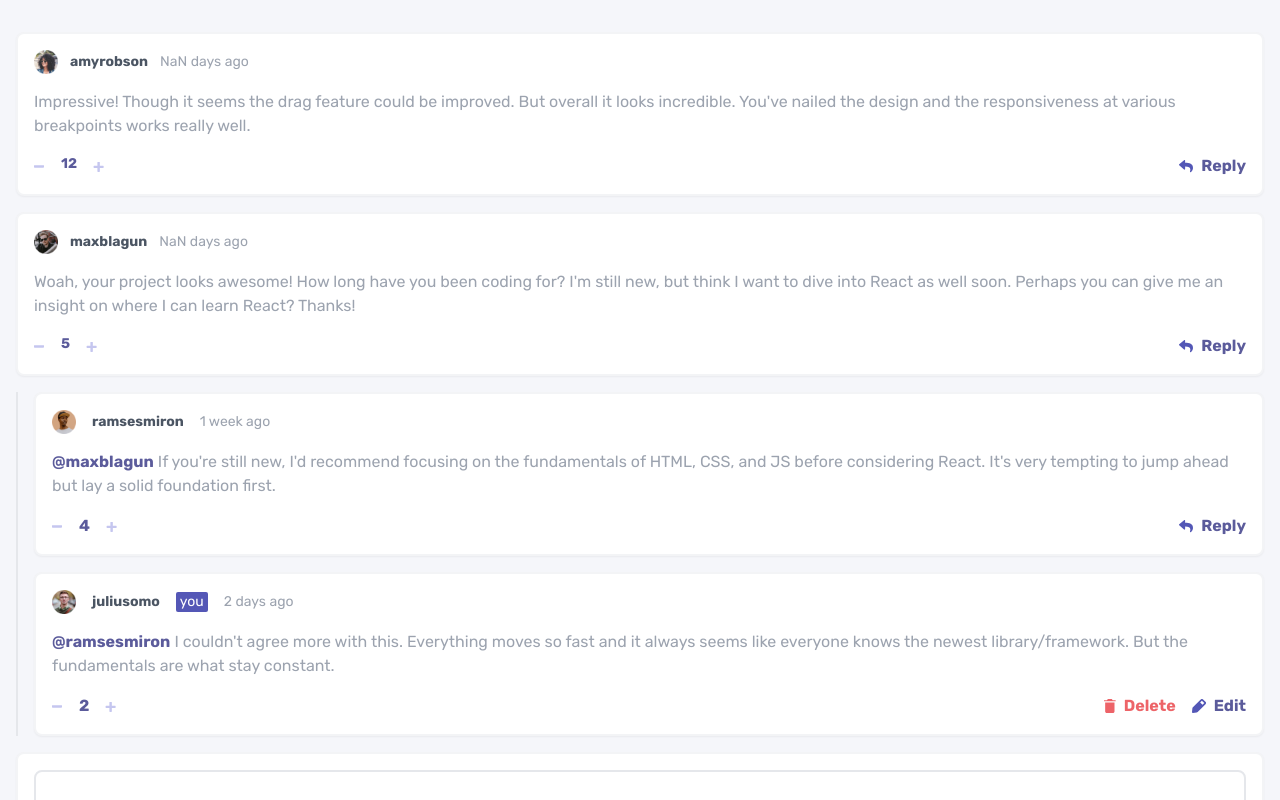
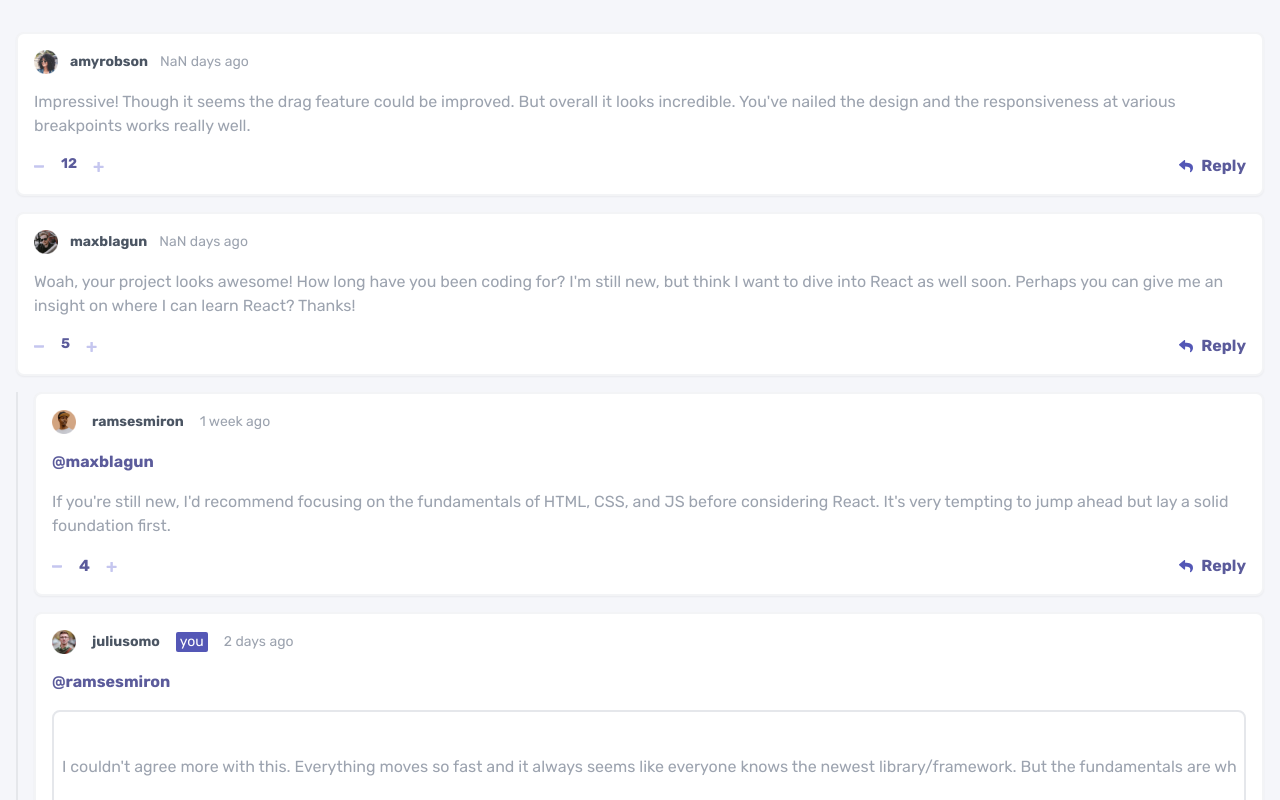
Before and after one commit to pmugasa/interactive-comments-section, a React (Vite) app: page / in a window 1280 px wide. Both pictures are taken after a click on the button "Edit". Shown: the top 800 px of the page. Built offline with nearby package versions, Linux system fonts and the light colour scheme.

Commit message:
added the edit reply functionality

```diff
--- a/src/components/Card.jsx
+++ b/src/components/Card.jsx
@@ -16,6 +16,7 @@ function Card({
   downVote,
 }) {
   const [replies, setReplies] = useState(comment.replies);
+  const [editingReply, setEditingReply] = useState(null);
 
   //downvoting Reply
   function downVoteReply(id) {
@@ -48,6 +49,24 @@ function Card({
   function deleteReply(id) {
     const updatedReplies = replies.filter((reply) => reply.id !== id);
     setReplies(updatedReplies);
+  }
+
+  //edit user comments
+  function handleEditReply(r) {
+    setEditingReply(r);
+  }
+  console.log("edited reply", editingReply);
+  //update edited comment
+  function updateReply() {
+    const updatedReplies = replies.map((reply) => {
+      if (reply.id === editingReply.id) {
+        return { ...reply, content: editingReply.content };
+      } else {
+        return reply;
+      }
+    });
+    setReplies(updatedReplies);
+    setEditingReply(null);
   }
 
   return (
@@ -133,6 +152,11 @@ function Card({
                 downVoteReply={downVoteReply}
                 upVoteReply={upVoteReply}
                 deleteReply={deleteReply}
+                handleEditReply={handleEditReply}
+                setEditingComment={setEditingReply}
+                editingReply={editingReply}
+                setEditingReply={setEditingReply}
+                updateReply={updateReply}
               />
             ))
           : null}
--- a/src/components/Reply.jsx
+++ b/src/components/Reply.jsx
@@ -1,9 +1,15 @@
+import Button from "./Button";
+
 function Reply({
   reply,
   currentUser,
   deleteReply,
   downVoteReply,
   upVoteReply,
+  handleEditReply,
+  setEditingReply,
+  editingReply,
+  updateReply,
 }) {
   return (
     <>
@@ -21,14 +27,33 @@ function Reply({
 
           <p className="text-gray-400 ">{reply.createdAt}</p>
         </div>
-        <p className="mt-4 text-gray-400 text-base">
+        <div className="mt-4 text-gray-400 text-base">
           {reply.replyingTo ? (
             <span className="font-bold text-purple mr-1">
               @{reply.replyingTo}
             </span>
           ) : null}
-          {reply.content}
-        </p>
+          {editingReply && editingReply.id === reply.id ? (
+            <div>
+              <input
+                value={editingReply.content}
+                onChange={(e) =>
+                  setEditingReply({
+                    ...editingReply,
+                    content: e.target.value,
+                  })
+                }
+                type="text"
+                className=" text-base mt-4 border-2 border-gray-200 h-28 w-full rounded-lg p-2 font-rubik text-gray-400 focus:outline-purple"
+              />
+              <Button onClick={() => updateReply(reply.id)} className="mt-2">
+                Update
+              </Button>
+            </div>
+          ) : (
+            <p className="mt-4  text-gray-400 text-base">{reply.content}</p>
+          )}
+        </div>
         <div className="flex mt-4">
           <div className="flex space-x-4">
             <button onClick={() => downVoteReply(reply.id)}>
@@ -52,7 +77,10 @@ function Reply({
                   <img src="src\assets\icon-delete.svg" />
                   <span className="font-semibold ">Delete</span>
                 </button>
-                <button className="flex items-center justify-center  text-purple space-x-2">
+                <button
+                  onClick={() => handleEditReply(reply)}
+                  className="flex items-center justify-center  text-purple space-x-2"
+                >
                   <img src="src\assets\icon-edit.svg" />
                   <span className="font-semibold  ">Edit</span>
                 </button>
```
